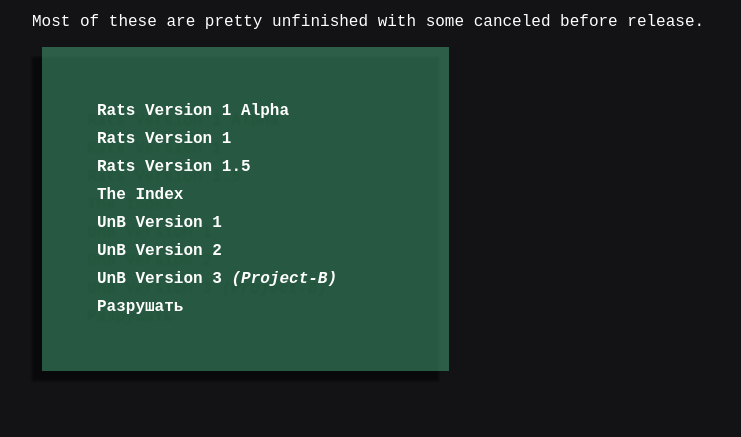
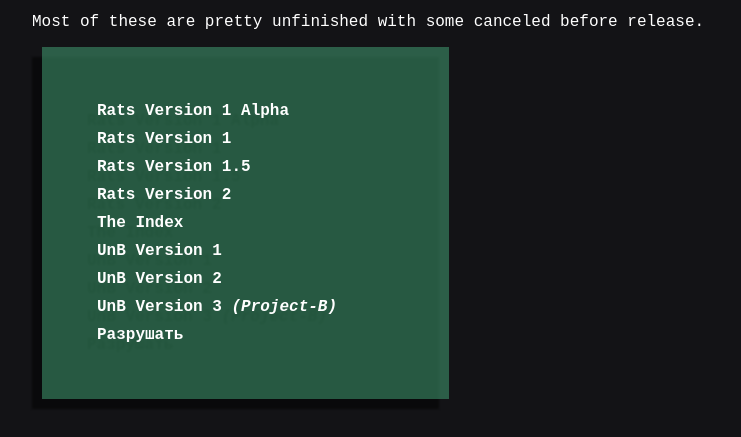
Before and after one commit to Skadinkle/rats.builds, a plain HTML site: page index.html in a window 1280 px wide. Shown: the part 143-580 px from the top of the page, without its empty margins (96-837 px from the left). Drawn offline with Linux system fonts and the light colour scheme.

Commit message:
TOTALLY RATICAl

```diff
--- a/index.html
+++ b/index.html
@@ -52,6 +52,7 @@
 			<li><a href="./rv1-alpha/index.html">Rats Version 1 Alpha</a></li>
 			<li><a href="./rv1/index.html">Rats Version 1</a></li>
 			<li><a href="./rv1.5/index.html">Rats Version 1.5</a></li>
+			<li><a href="./rv2/index.html">Rats Version 2</a></li>
 			<li><a href="./the-index/index.html">The Index</a></li>
 			<li><a href="./unbv1/index.html">UnB Version 1</a></li>
 			<li><a href="./unbv2/index.html">UnB Version 2</a></li>
```
Also changed, not shown: 1 other file.
